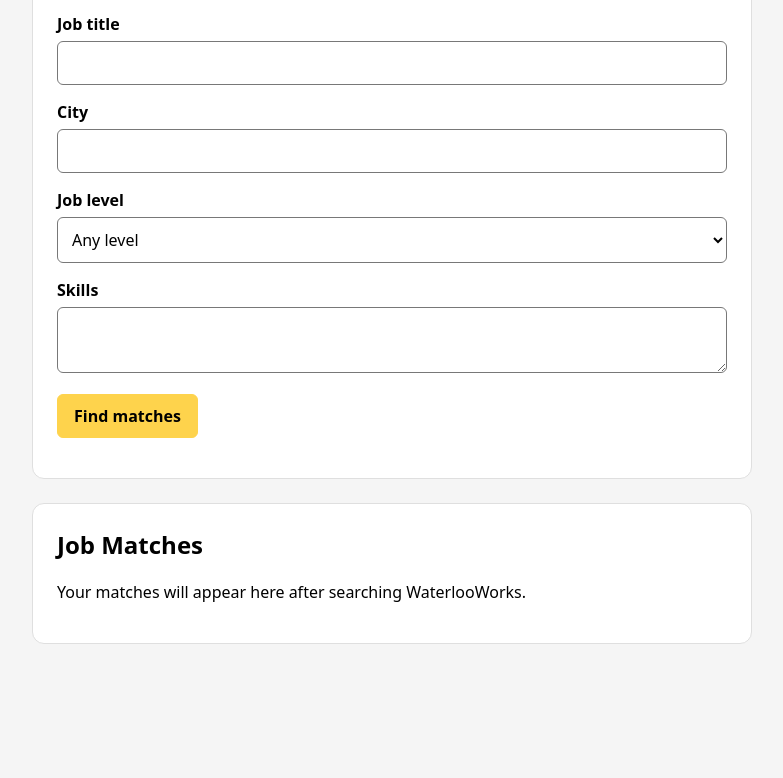
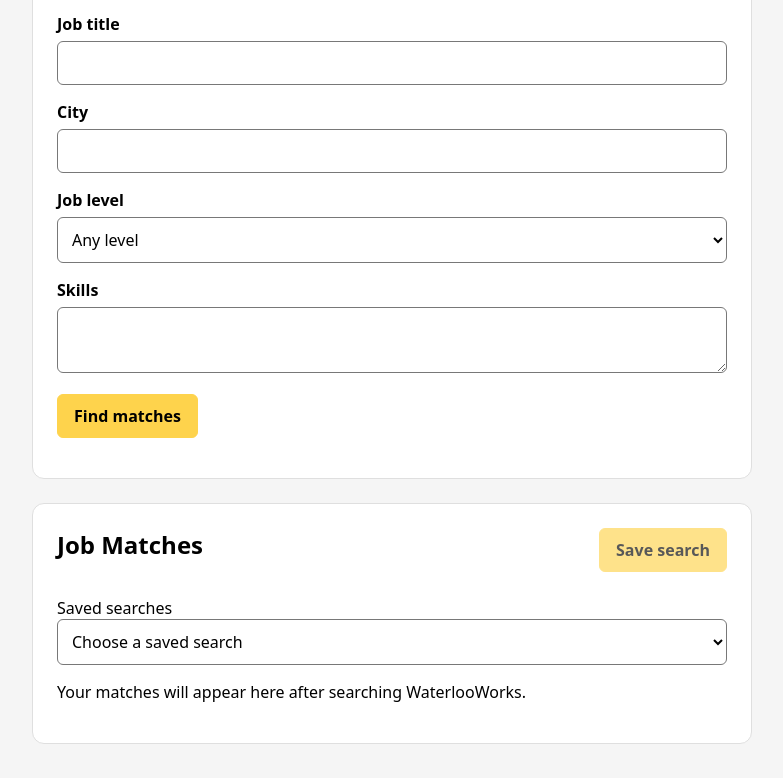
Before and after one commit to odozdee/WATjobs, a website: page public/index.html in a window 1280 px wide. Shown: the part 657-1435 px from the top of the page, without its empty margins (248-1031 px from the left). Before the commit the page ends 1349 px from the top, so only its background shows below. Drawn offline with Linux system fonts and the light colour scheme; no server answers.

Commit message:
add saved searches button

```diff
--- a/public/index.html
+++ b/public/index.html
@@ -70,7 +70,15 @@
       </form>
     </section>
     <section class="results" aria-labelledby="results-title">
-      <h2 id="results-title">Job Matches</h2>
+      <div class="results-heading">
+        <h2 id="results-title">Job Matches</h2>
+        <button type="button" id="save-search" disabled>Save search</button>
+      </div>
+      <label>Saved searches
+        <select id="saved-searches">
+          <option value="">Choose a saved search</option>
+        </select>
+      </label>
       <p id="status" role="status"></p>
       <div id="results">
         <p>Your matches will appear here after searching WaterlooWorks.</p>
--- a/public/style.css
+++ b/public/style.css
@@ -194,3 +194,19 @@ button:disabled {
 .application-details h3 {
   margin-top: 1rem;
 }
+
+.results-heading {
+  display: flex;
+  align-items: flex-start;
+  justify-content: space-between;
+  gap: 0.75rem;
+  margin-bottom: 1rem;
+}
+
+#status {
+  margin: 10px 0 9px;
+}
+
+#status:empty {
+  display: none;
+}
```
